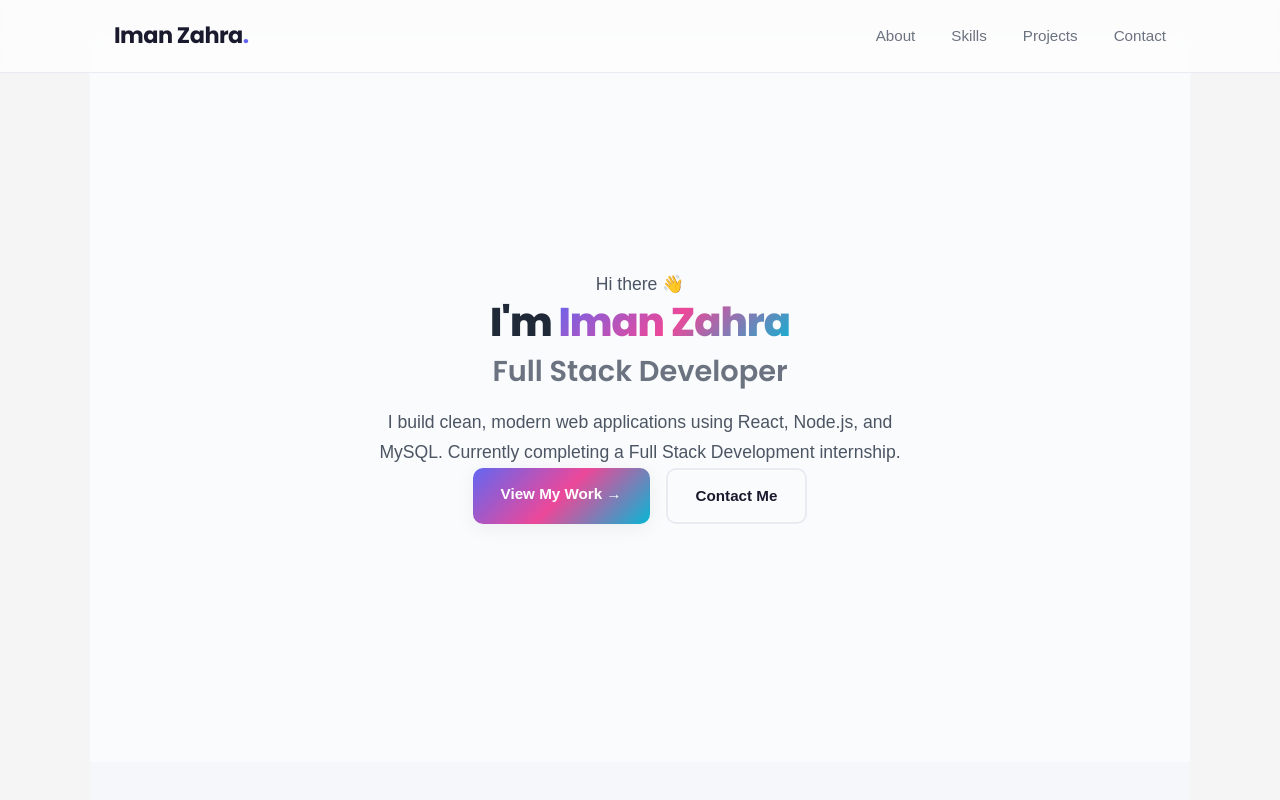
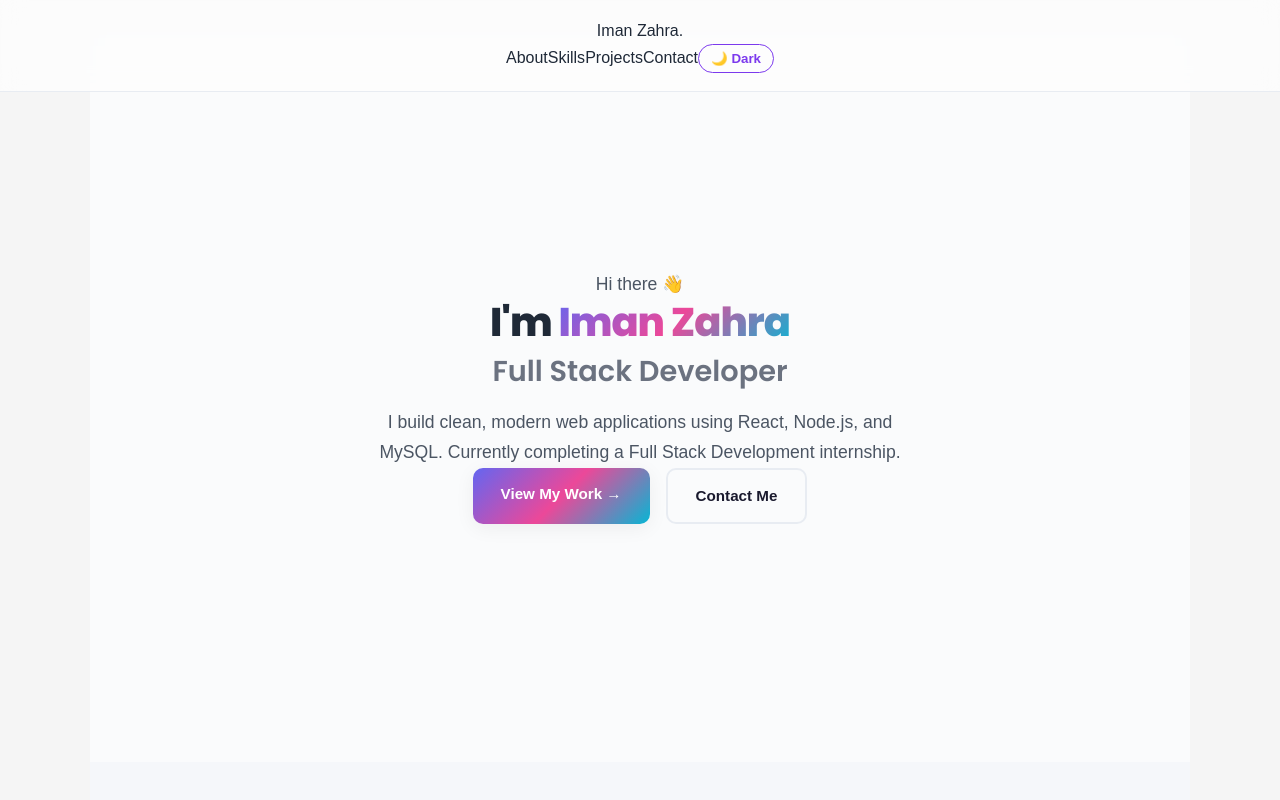
Before and after one commit to imanzahra-26/portfolio, a React (Vite) app: page / in a window 1280 px wide. Shown: the top 800 px of the page. Built offline with nearby package versions, Linux system fonts and the light colour scheme.

Commit message:
Added dark mode toggle for Datheon requirements

```diff
--- a/src/components/Navbar.jsx
+++ b/src/components/Navbar.jsx
@@ -1,30 +1,40 @@
-// Navbar.jsx
-// This is a REACT COMPONENT — just a function that returns JSX
-// Note: Component names MUST start with a capital letter
+// Navbar.jsx — Includes Dark/Light Mode Toggle as requested by Datheon
+import { useState, useEffect } from 'react';
 
 function Navbar() {
+  // State to track if we are in dark mode
+  const [isDark, setIsDark] = useState(false);
+
+  // When the toggle changes, add/remove a class on the <body> tag
+  useEffect(() => {
+    if (isDark) {
+      document.body.classList.add('dark-theme');
+    } else {
+      document.body.classList.remove('dark-theme');
+    }
+  }, [isDark]);
+
   return (
-    // Outer <nav> — will be styled as fixed, blurred, top bar
     <nav className="navbar">
-      <div className="navbar-container">
+      <div className="nav-logo">Iman Zahra.</div>
 
-        {/* LOGO — clicking goes to top (#home) */}
-        <a href="#home" className="navbar-logo">
-          Iman Zahra<span className="dot">.</span>
-          {/* The <span> is for the colored dot at the end */}
-        </a>
+      <div className="nav-links">
+        <a href="#about">About</a>
+        <a href="#skills">Skills</a>
+        <a href="#projects">Projects</a>
+        <a href="#contact">Contact</a>
 
-        {/* NAV LINKS — each jumps to a section by id */}
-        <ul className="navbar-links">
-          <li><a href="#about">About</a></li>
-          <li><a href="#skills">Skills</a></li>
-          <li><a href="#projects">Projects</a></li>
-          <li><a href="#contact">Contact</a></li>
-        </ul>
-
+        {/* THE DARK MODE TOGGLE BUTTON */}
+        <button
+          onClick={() => setIsDark(!isDark)}
+          className="theme-toggle-btn"
+          title="Toggle Theme"
+        >
+          {isDark ? '☀️ Light' : '🌙 Dark'}
+        </button>
       </div>
     </nav>
-  )
+  );
 }
 
-export default Navbar
+export default Navbar;
--- a/src/index.css
+++ b/src/index.css
@@ -104,3 +104,31 @@ body, section, .footer {
   color: #9ca3af;
   font-style: italic;
 }
+
+/* Basic Dark Theme override for Datheon Requirement */
+body.dark-theme {
+  background-color: #121212;
+  color: #ffffff;
+}
+body.dark-theme .navbar {
+  background-color: #1e1e1e;
+}
+body.dark-theme .project-card,
+body.dark-theme .featured-project {
+  background-color: #1e1e1e;
+  color: #ffffff;
+  border-color: #333;
+}
+.theme-toggle-btn {
+  background: transparent;
+  border: 1px solid #7c3aed;
+  color: #7c3aed;
+  padding: 6px 12px;
+  border-radius: 20px;
+  cursor: pointer;
+  font-weight: bold;
+}
+body.dark-theme .theme-toggle-btn {
+  color: #fff;
+  border-color: #fff;
+}
```
